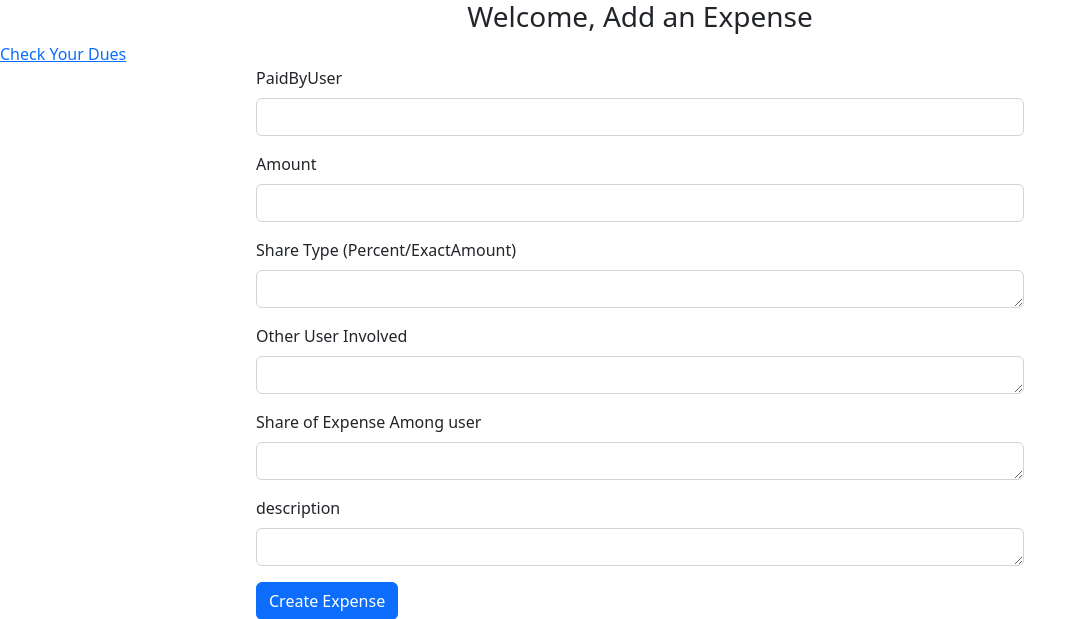
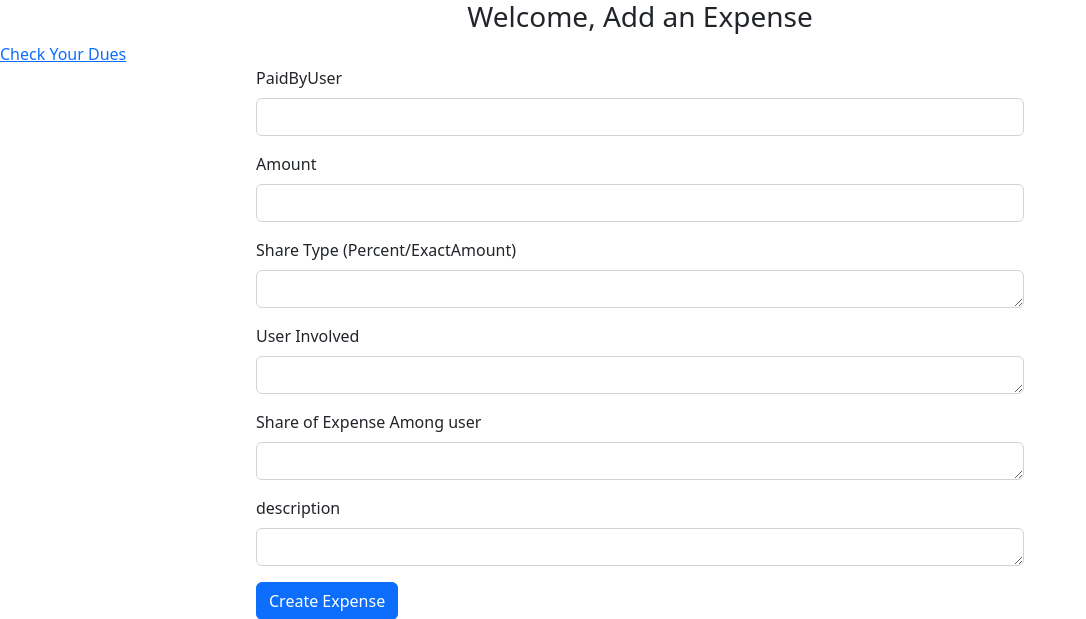
Before and after one commit to A-d-i-t-y-a1/ExpenseSharingApp, a Django app: page / in a window 1280 px wide. Shown: the top 619 px of the page, without its empty margins (0-1086 px from the left). Run offline with Django 4.2, Linux system fonts and the light colour scheme.

Commit message:
Add Readme

```diff
--- a/templates/home.html
+++ b/templates/home.html
@@ -40,7 +40,7 @@
                     <textarea class="form-control" rows="1" name="shareType"></textarea>
                 </div>
                 <div class="mb-3">
-                    <label for="userList" class="form-label">Other User Involved</label>
+                    <label for="userList" class="form-label">User Involved</label>
                     <textarea class="form-control" rows="1" name="userList"></textarea>
                 </div>
                 <div class="mb-3">
```
Also changed, not shown: Readme.txt (added).
